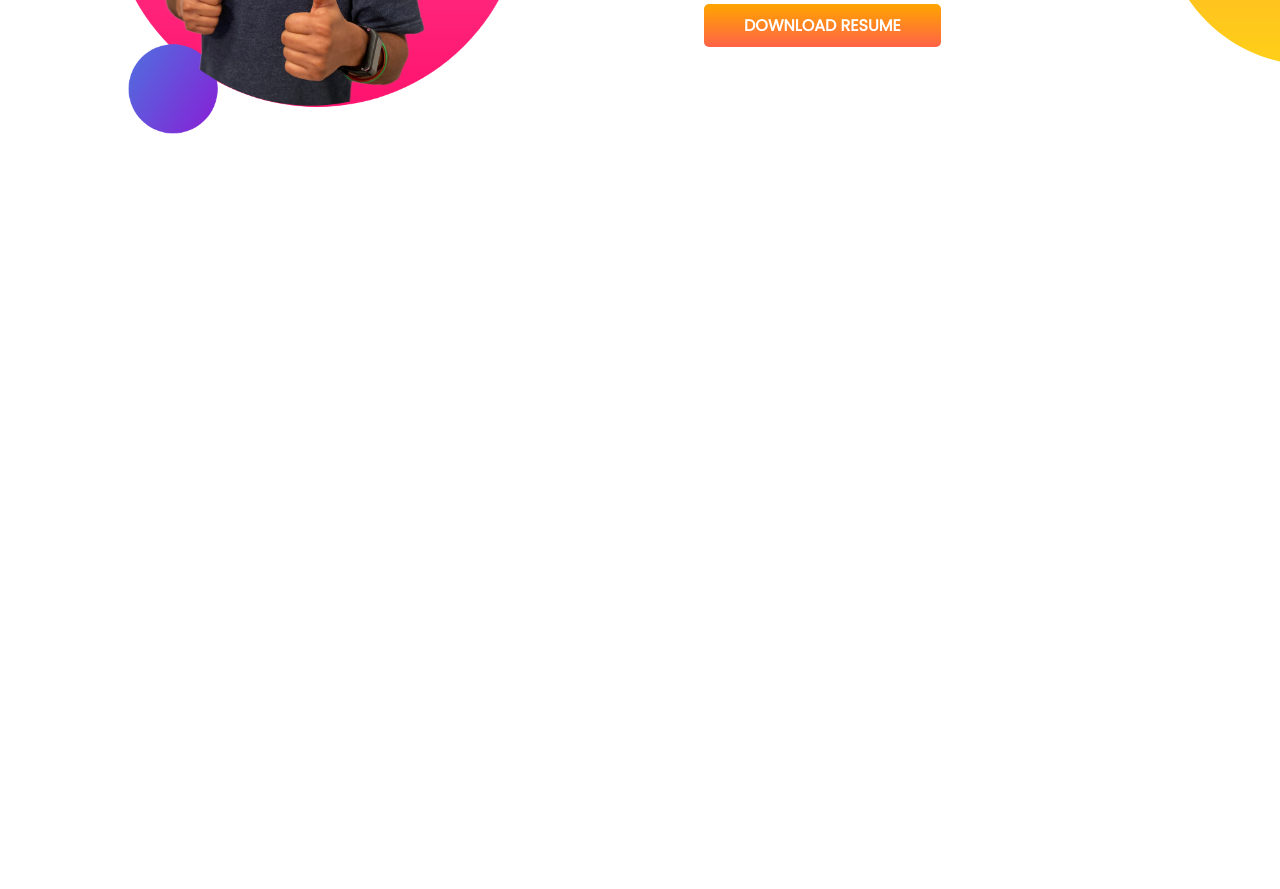
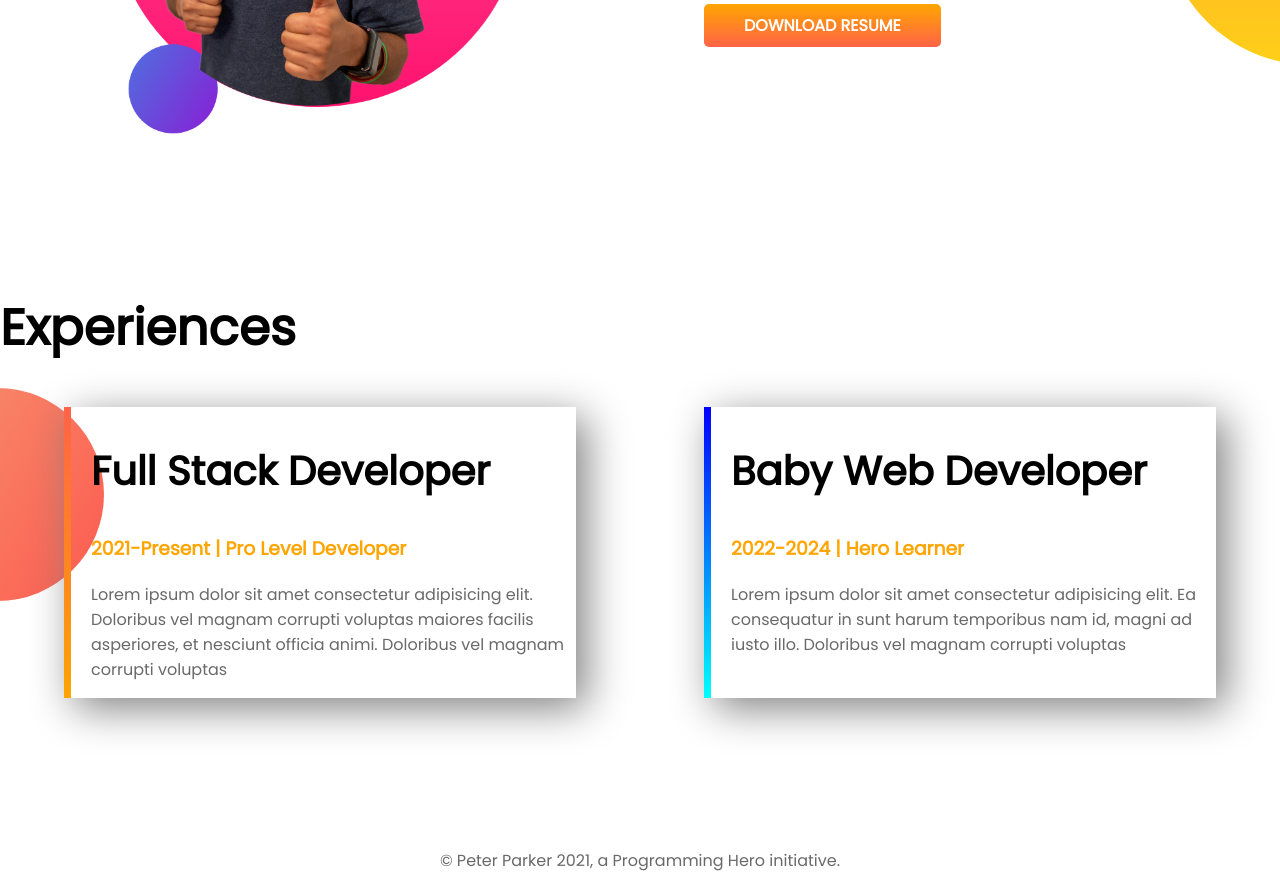
Before and after one commit to saleheen2021/developer-portfolio, a plain HTML site: page index.html in a window 1280 px wide. Shown: the part 1022-1911 px from the top of the page. Before the commit the page ends 1313 px from the top, so only its background shows below. Drawn offline with Linux system fonts and the light colour scheme.

Commit message:
done upto footer

```diff
--- a/index.html
+++ b/index.html
@@ -13,7 +13,7 @@
 </head>
 
 <body>
-    <section class="top-banner">
+    <section class="top-banner flexible-container">
         <div class="half-width">
             <h1>Welcome To</h1>
             <h1><span class="orange">Jhankar Mahbub</span> World!</h1>
@@ -28,7 +28,7 @@
             <img src="images/my-bg.png" alt="welcome image">
         </div>
     </section>
-    <section class="dream-big">
+    <section class="dream-big flexible-container">
         <div class="half-width">
             <img src="images/jhankar2.png" alt="dream-big image">
         </div>
@@ -42,6 +42,27 @@
                 RESUME</a>
         </div>
     </section>
+    <section class="experience-area">
+        <h1>Experiences</h1>
+        <div class="flexible-container">
+            <div id="full-stack-experience" class="experience-item">
+                <h2>Full Stack Developer</h2>
+                <h3 class="orange">2021-Present | Pro Level Developer</h3>
+                <p>Lorem ipsum dolor sit amet consectetur adipisicing elit. Doloribus vel magnam corrupti voluptas
+                    maiores
+                    facilis asperiores, et nesciunt officia animi. Doloribus vel magnam corrupti voluptas</p>
+            </div>
+            <div id="web-dev-experience" class="experience-item">
+                <h2>Baby Web Developer</h2>
+                <h3 class="orange">2022-2024 | Hero Learner</h3>
+                <p>Lorem ipsum dolor sit amet consectetur adipisicing elit. Ea consequatur in sunt harum temporibus nam
+                    id, magni ad iusto illo. Doloribus vel magnam corrupti voluptas</p>
+            </div>
+        </div>
+    </section>
+    <footer>
+        <p>© Peter Parker 2021, a Programming Hero initiative.</p>
+    </footer>
 </body>
 
 </html>
--- a/style.css
+++ b/style.css
@@ -10,11 +10,15 @@ h1 {
     font-size: 50px;
 }
 
+h2 {
+    font-size: 40px;
+}
+
 p {
     color: dimgray;
 }
 
-section {
+.flexible-container {
     display: flex;
     margin-bottom: 150px;
 }
@@ -44,3 +48,32 @@ section {
     background-image: url(images/top-banner.png);
     background-repeat: no-repeat;
 }
+
+.experience-area {
+    background-image: url(images/exp-bg.png);
+    background-repeat: no-repeat;
+    background-position: left;
+}
+
+.experience-item {
+    box-shadow: 10px 10px 40px gray;
+    width: 40%;
+    margin: 0 5%;
+    padding-left: 20px;
+}
+
+#web-dev-experience {
+    border-left: 7px solid;
+    border-image: linear-gradient(blue, cyan);
+    border-image-slice: 1;
+}
+
+#full-stack-experience {
+    border-left: 7px solid;
+    border-image: linear-gradient(tomato, orange);
+    border-image-slice: 1;
+}
+
+footer p {
+    text-align: center;
+}
```
